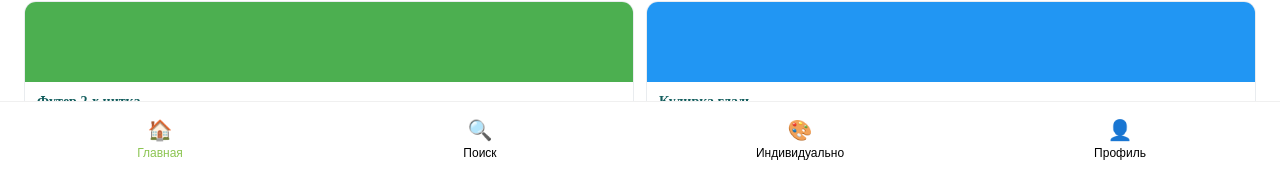
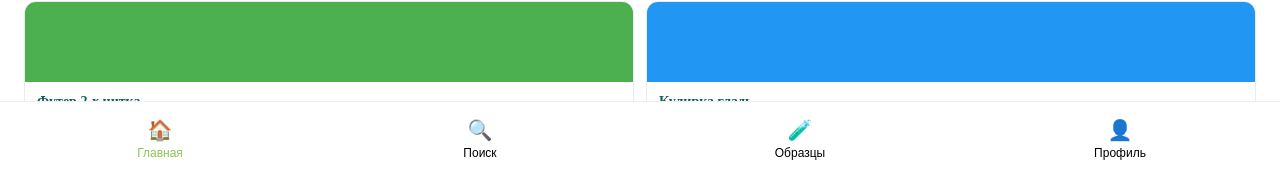
Before and after one commit to Ismail99991/unsale_mvp, a Next.js app in the folder apps/web/: page / in a window 1280 px wide. Shown: the part 624-798 px from the top of the page. Built offline with nearby package versions, Linux system fonts and the light colour scheme.

Commit message:
Update index.js

```diff
--- a/apps/web/pages/index.js
+++ b/apps/web/pages/index.js
@@ -168,13 +168,13 @@ export default function Home() {
           <span style={styles.navLabel}>Поиск</span>
         </button>
 
-        <button
-          style={{...styles.navItem, ...(activeTab === 'custom' ? styles.navItemActive : {})}}
-          onClick={() => setActiveTab('custom')}
-        >
-          <div style={styles.navIcon}>🎨</div>
-          <span style={styles.navLabel}>Индивидуально</span>
-        </button>
+       <button
+  style={{...styles.navItem, ...(activeTab === 'samples' ? styles.navItemActive : {})}}
+  onClick={() => router.push('/samples')}
+>
+  <div style={styles.navIcon}>🧪</div>
+  <span style={styles.navLabel}>Образцы</span>
+</button>
 
         <button
           style={{...styles.navItem, ...(activeTab === 'profile' ? styles.navItemActive : {})}}
```
